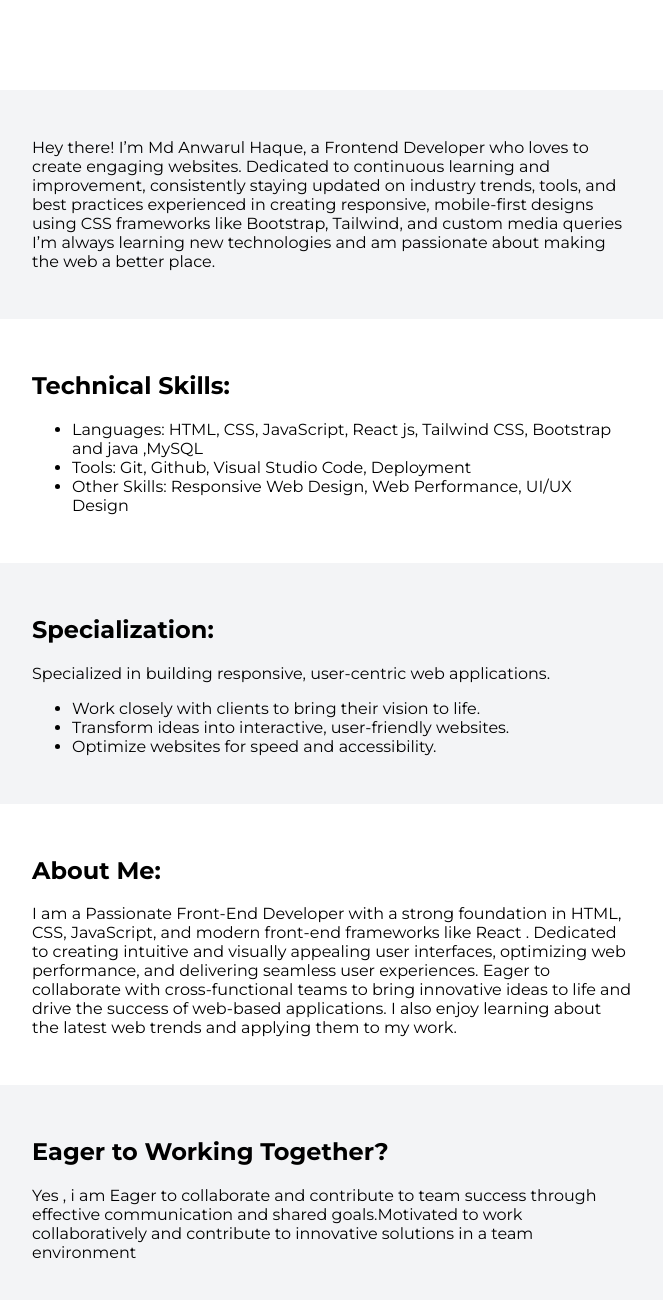
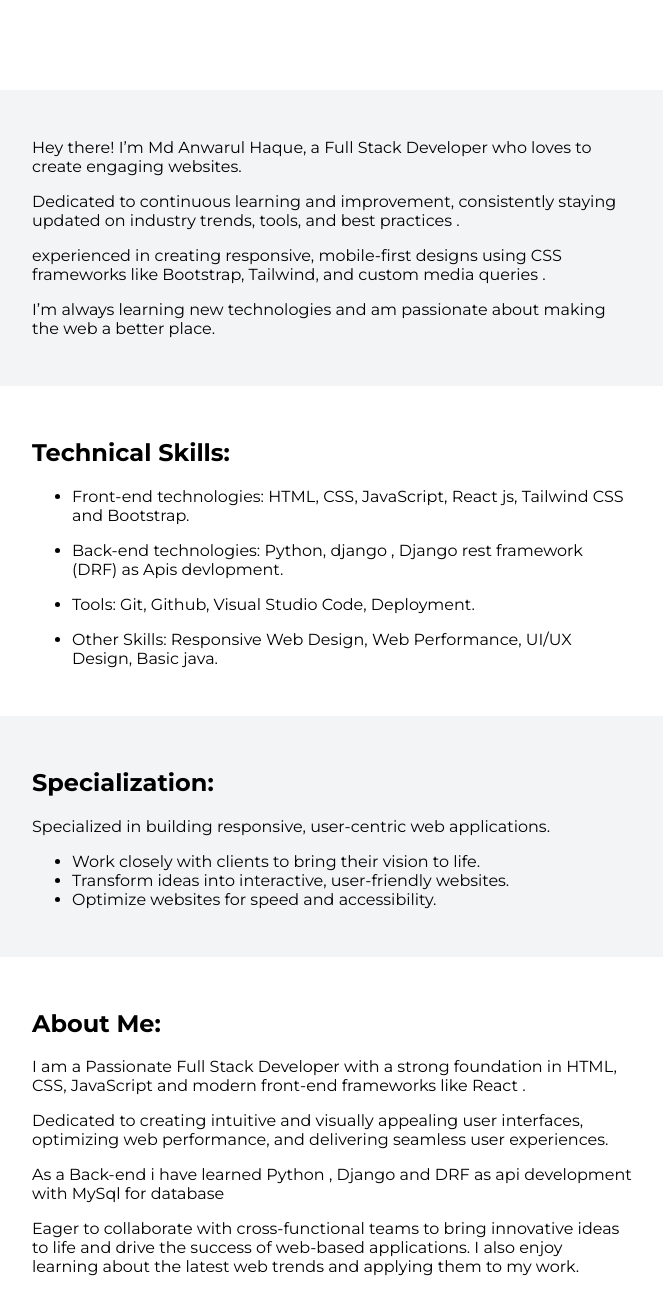
Before and after one commit to Anwarul07/res-pratap, a plain HTML site: page about.html in a window 1280 px wide. Shown: the part 540-1840 px from the top of the page, without its empty margins (308-971 px from the left). Drawn offline with Linux system fonts and the light colour scheme.

Commit message:
update about.html

```diff
--- a/about.html
+++ b/about.html
@@ -34,11 +34,16 @@
     <section class="section ow t-20">
         <div class="container container-center">
 
-            <p class="about">Hey there! I’m Md Anwarul Haque, a Frontend Developer who loves to create engaging
-                websites.
-                Dedicated to continuous learning and improvement, consistently staying updated on industry trends, tools, and best practices
-                experienced in creating responsive, mobile-first designs using CSS frameworks like Bootstrap, Tailwind, and custom media queries
-                I’m always learning new technologies and am passionate about making the web a better place.</p>
+            <p class="about">
+            <p>Hey there! I’m Md Anwarul Haque, a Full Stack Developer who loves to create engaging
+                websites.</p>
+            <p>Dedicated to continuous learning and improvement, consistently staying updated on industry trends,
+                tools, and best practices .</p>
+            <p>experienced in creating responsive, mobile-first designs using CSS frameworks like Bootstrap, Tailwind,
+                and custom media queries .</p>
+
+            <p>I’m always learning new technologies and am passionate about making the web a better place.</p>
+            </p>
         </div>
     </section>
 
@@ -46,9 +51,18 @@
         <div class="container container-center">
             <h1 class="t-none">Technical Skills:</h1>
             <ul>
-                <li>Languages: HTML, CSS, JavaScript, React js, Tailwind CSS, Bootstrap and java ,MySQL</li>
-                <li>Tools: Git, Github, Visual Studio Code, Deployment</li>
-                <li>Other Skills: Responsive Web Design, Web Performance, UI/UX Design</li>
+                <li>
+                    <p> Front-end technologies: HTML, CSS, JavaScript, React js, Tailwind CSS and Bootstrap.</p>
+                </li>
+                <li>
+                    <p>Back-end technologies: Python, django , Django rest framework (DRF) as Apis devlopment.</p>
+                </li>
+                <li>
+                    <p>Tools: Git, Github, Visual Studio Code, Deployment.</p>
+                </li>
+                <li>
+                    <p>Other Skills: Responsive Web Design, Web Performance, UI/UX Design, Basic java.</p>
+                </li>
             </ul>
 
         </div>
@@ -71,12 +85,18 @@
     <section class="section">
         <div class="container container-center">
             <h2>About Me:</h2>
-            <p class="fun">I am a Passionate Front-End Developer with a strong foundation in HTML, CSS, JavaScript, and
-                modern front-end frameworks like React . Dedicated to creating intuitive and visually appealing user
-                interfaces, optimizing web performance, and delivering seamless user experiences. Eager to collaborate
-                with cross-functional teams to bring innovative ideas to life and drive the success of web-based
-                applications. I also
-                enjoy learning about the latest web trends and applying them to my work.</p>
+            <p class="fun">
+            <p>I am a Passionate Full Stack Developer with a strong foundation in HTML, CSS, JavaScript and modern
+                front-end frameworks like React . </p>
+            <p>
+
+                Dedicated to creating intuitive and visually appealing user
+                interfaces, optimizing web performance, and delivering seamless user experiences.</p>
+            <p>As a Back-end i have learned Python , Django and DRF as api development with MySql for database</p>
+            Eager to collaborate
+            with cross-functional teams to bring innovative ideas to life and drive the success of web-based
+            applications. I also
+            enjoy learning about the latest web trends and applying them to my work.</p>
         </div>
     </section>
     <section class="section ow">
@@ -96,7 +116,9 @@
             <h1>RESUME</h1>
             <p class="t-center">See my Resume.
             </p>
-            <a class="link link-secondary m-auto" href="https://drive.google.com/file/d/1xTL8Bls9udIzXO2eTy60qYqf0ecJ0Ts2/view?usp=sharing">Click t see resume </a>
+            <a class="link link-secondary m-auto"
+                href="https://drive.google.com/file/d/1xTL8Bls9udIzXO2eTy60qYqf0ecJ0Ts2/view?usp=sharing">Click t see
+                resume </a>
         </div>
     </section>
 
```
Also changed, not shown: index.html (+4 -2 lines).
